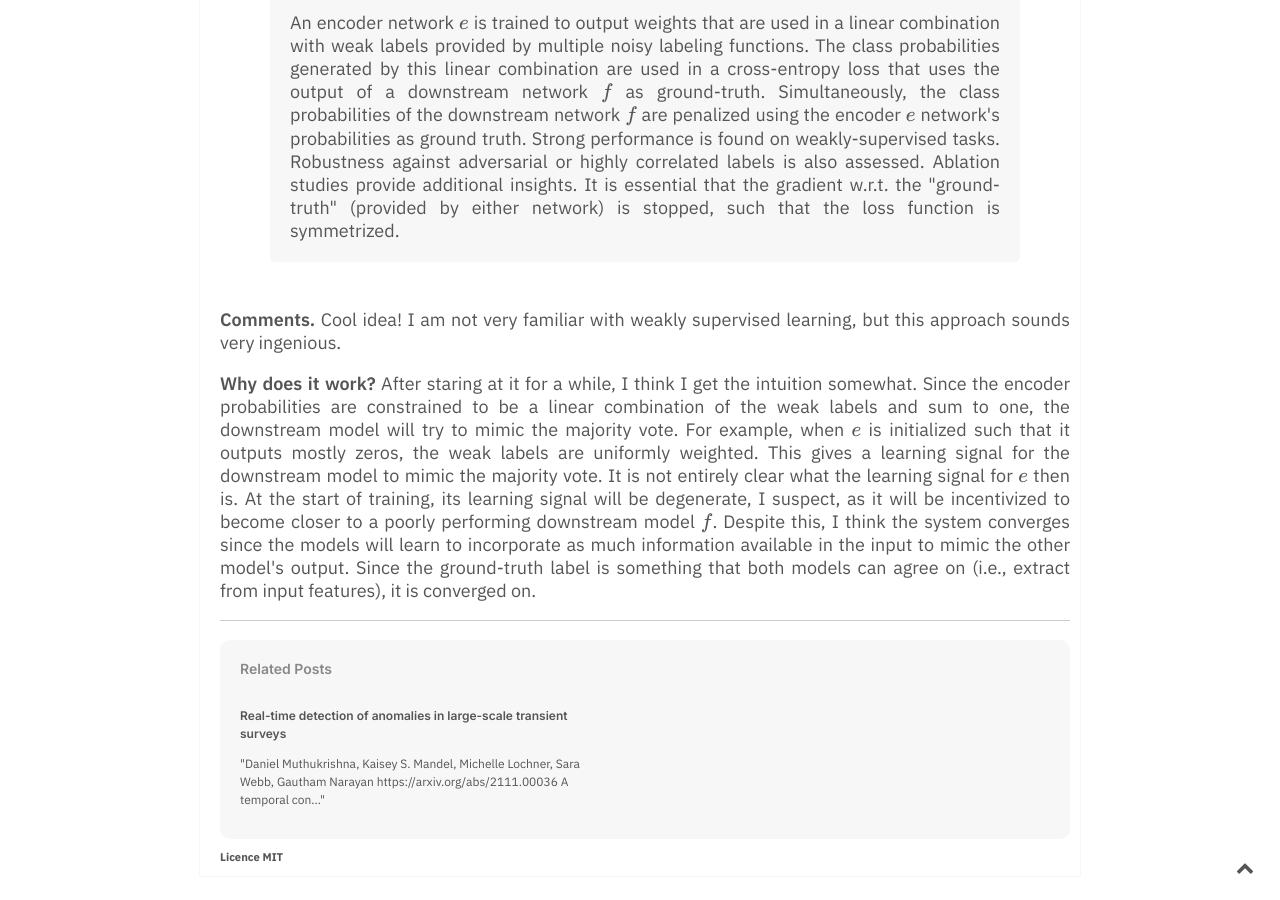
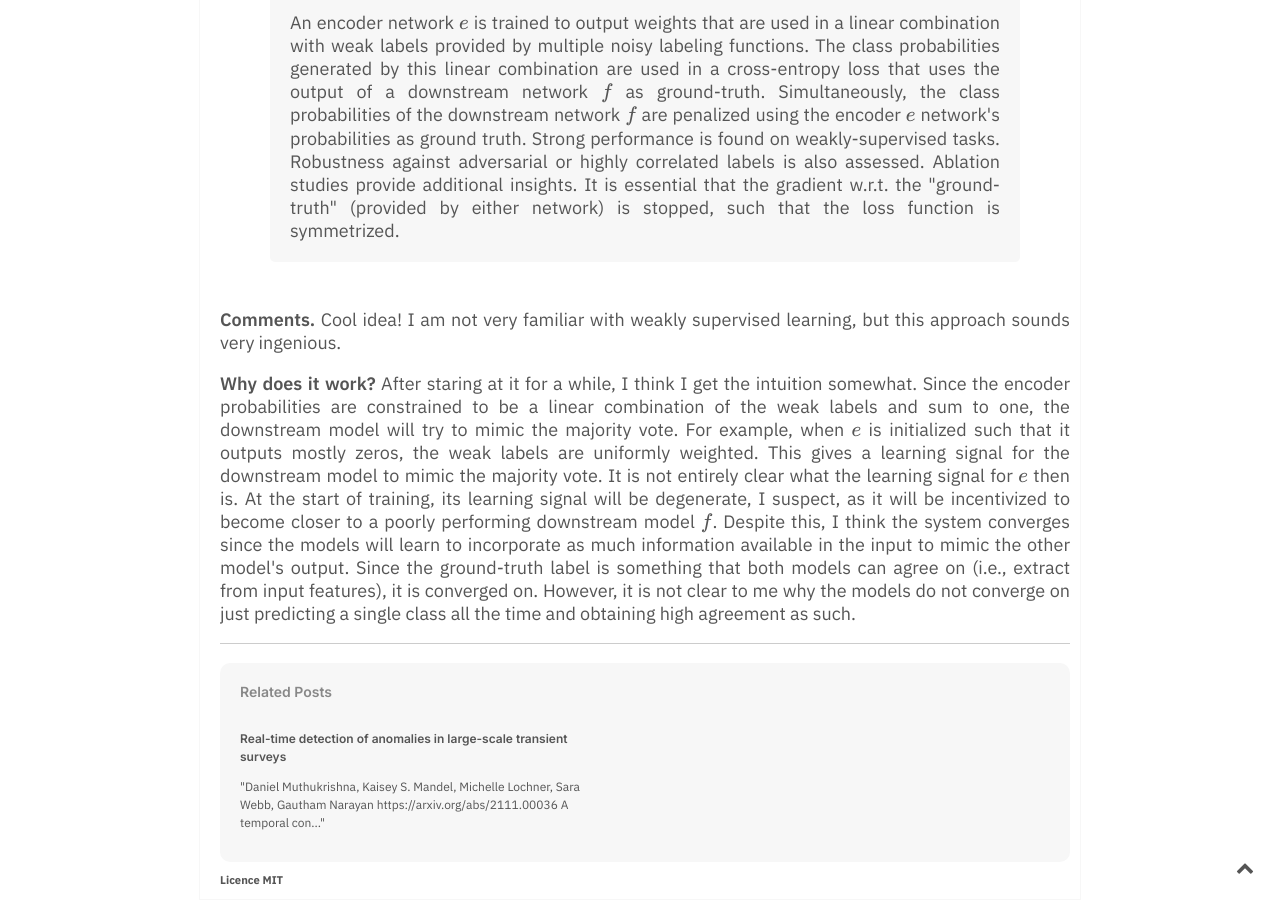
Before and after one commit to DavidRuhe/DavidRuhe.github.io, a Jekyll site: the page built from _notes/End-to-End Weak Supervision.md, in a window 1280 px wide and 900 px high, scrolled down 992 px. Built offline with Jekyll 4.4.1, drawn with Linux system fonts in a browser that asks for light colours; formulas are drawn with MathJax 3; comment, search, counter and statistics services are not loaded; before the commit the page ends 1869 px from its top, so only the background shows below that.

Commit message:
cachay2021end summary

```diff
--- a/_notes/End-to-End Weak Supervision.md
+++ b/_notes/End-to-End Weak Supervision.md
@@ -16,4 +16,4 @@ comments: true
 
 **Comments.** Cool idea! I am not very familiar with weakly supervised learning, but this approach sounds very ingenious.
 
-**Why does it work?** After staring at it for a while, I think I get the intuition somewhat. Since the encoder probabilities are constrained to be a linear combination of the weak labels and sum to one, the downstream model will try to mimic the majority vote. For example, when $e$ is initialized such that it outputs mostly zeros, the weak labels are uniformly weighted. This gives a learning signal for the downstream model to mimic the majority vote. It is not entirely clear what the learning signal for $e$ then is. At the start of training, its learning signal will be degenerate, I suspect, as it will be incentivized to become closer to a poorly performing downstream model $f$. Despite this, I think the system converges since the models will learn to incorporate as much information available in the input to mimic the other model's output. Since the ground-truth label is something that both models can agree on (i.e., extract from input features), it is converged on.
+**Why does it work?** After staring at it for a while, I think I get the intuition somewhat. Since the encoder probabilities are constrained to be a linear combination of the weak labels and sum to one, the downstream model will try to mimic the majority vote. For example, when $e$ is initialized such that it outputs mostly zeros, the weak labels are uniformly weighted. This gives a learning signal for the downstream model to mimic the majority vote. It is not entirely clear what the learning signal for $e$ then is. At the start of training, its learning signal will be degenerate, I suspect, as it will be incentivized to become closer to a poorly performing downstream model $f$. Despite this, I think the system converges since the models will learn to incorporate as much information available in the input to mimic the other model's output. Since the ground-truth label is something that both models can agree on (i.e., extract from input features), it is converged on. However, it is not clear to me why the models do not converge on just predicting a single class all the time and obtaining high agreement as such.
```
